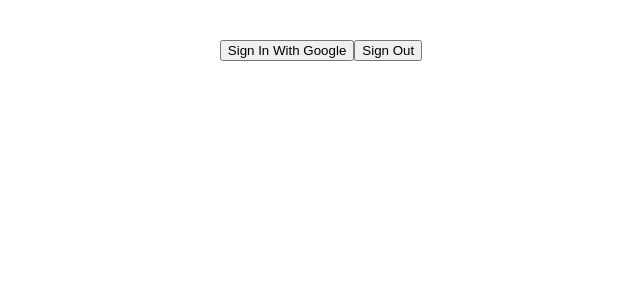
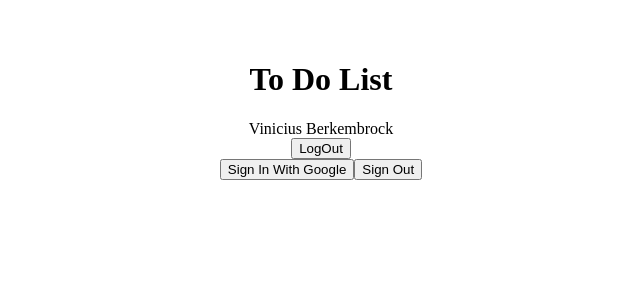
Before and after one commit to ViniciusBerkembrock/To-Do-List, a React (Vite) app: page / in a window 1280 px wide. Shown: the top 300 px of the page, without its empty margins (319-959 px from the left). Built offline with nearby package versions, Linux system fonts and the light colour scheme.

Commit message:
feat: adiciona componente Header

```diff
--- a/src/App.jsx
+++ b/src/App.jsx
@@ -1,11 +1,13 @@
 import './App.css'
+import { Header } from './components/header/Header'
 import { LoginPage } from './pages/LoginPage/LoginPage'
 
 function App() {
 
   return (
     <>
-      <LoginPage></LoginPage>
+      <Header/>
+      <LoginPage/>
     </>
   )
 }
--- /dev/null
+++ b/src/components/header/Header.jsx
@@ -0,0 +1,16 @@
+import styles from './Header.module.css'
+
+export function Header() {
+    return(
+        <header className={styles.header}>
+            <h1>To Do List</h1>
+
+            <div>
+                <img src="" alt="" />
+                <span>Vinicius Berkembrock</span>
+            </div>
+
+            <button>LogOut</button>
+        </header>
+    )
+}
```
Also changed, not shown: src/components/header/Header.module.css (added), 1 other file (tests, documents, lock files or other folders).
